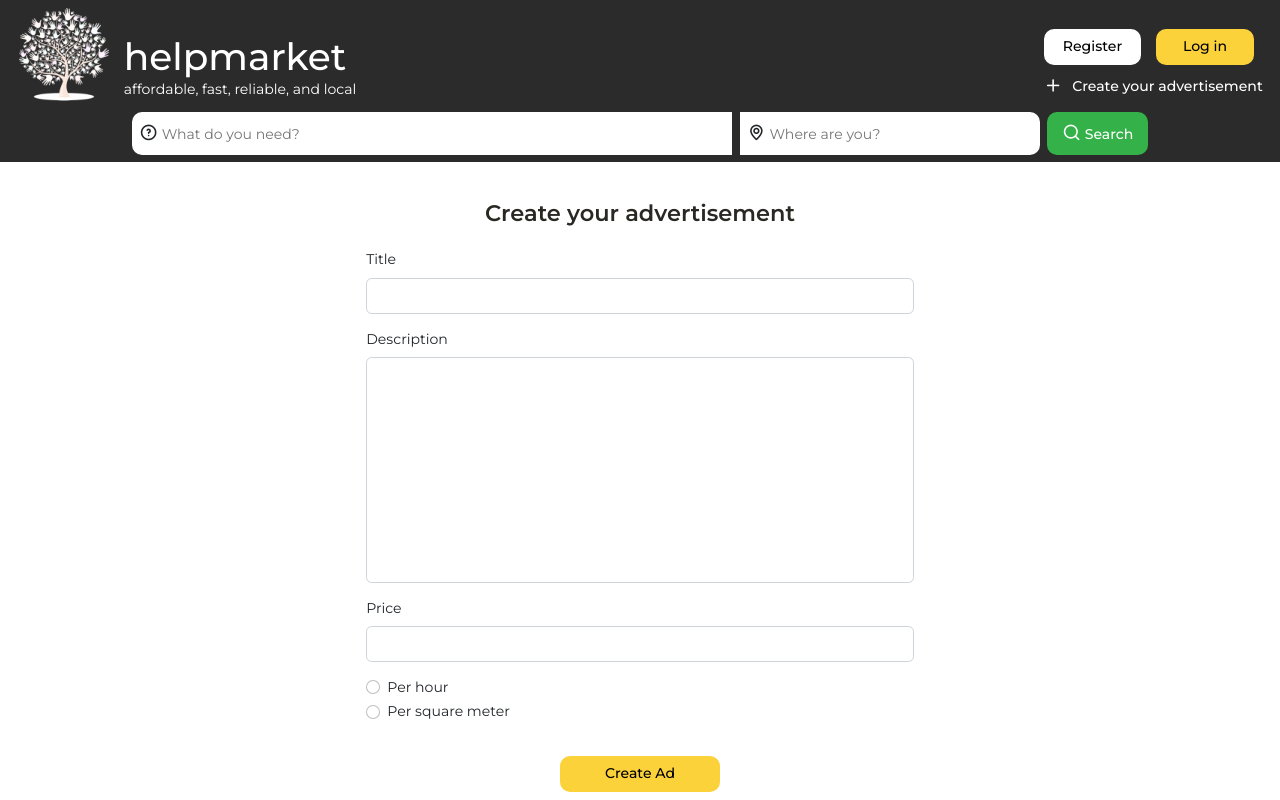
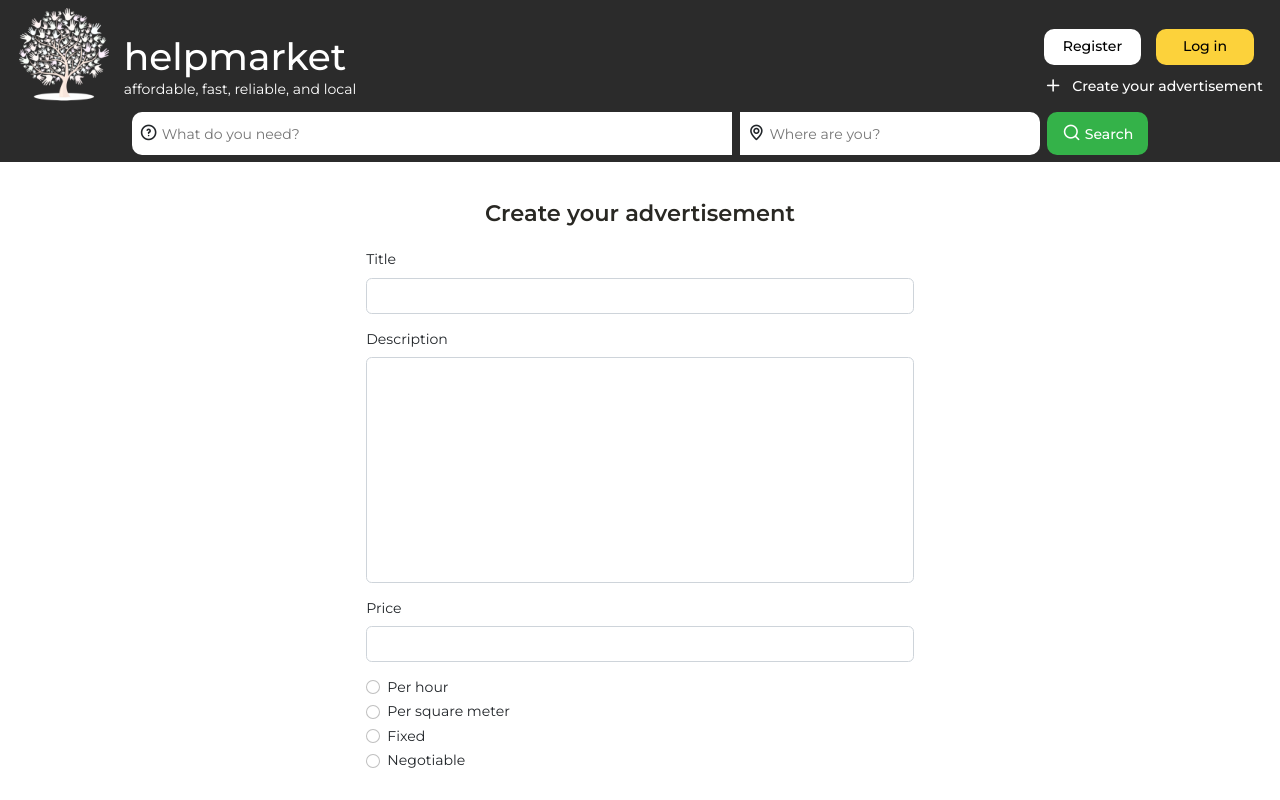
Before and after one commit to anoj-kt/finalproject-frontend, a React (Create React App) app: page /user/1/services/provided/new in a window 1280 px wide. Shown: the top 800 px of the page. Built offline with nearby package versions, Linux system fonts and the light colour scheme.

Commit message:
Added price and radio buttons

```diff
--- a/src/components/CreateAd.js
+++ b/src/components/CreateAd.js
@@ -58,7 +58,7 @@ const CreateAd = () => {
             {/* ======PER HOUR====== */}
             <FormGroup check>
               <Input
-                name="radio1"
+                name="per_hour"
                 type="radio"
               />
               {' '}
@@ -69,12 +69,34 @@ const CreateAd = () => {
             {/* ======PER SQ MTR====== */}
             <FormGroup check>
               <Input
-                name="radio1"
+                name="per_squared_meter"
                 type="radio"
               />
               {' '}
               <Label check>
                 Per square meter
+              </Label>
+            </FormGroup>
+            {/* ======FIXED====== */}
+            <FormGroup check>
+              <Input
+                name="fixed"
+                type="radio"
+              />
+              {' '}
+              <Label check>
+                Fixed
+              </Label>
+            </FormGroup>
+            {/* ======NEGOTIABLE====== */}
+            <FormGroup check>
+              <Input
+                name="negotiable"
+                type="radio"
+              />
+              {' '}
+              <Label check>
+                Negotiable
               </Label>
             </FormGroup>
           </FormGroup>
```
